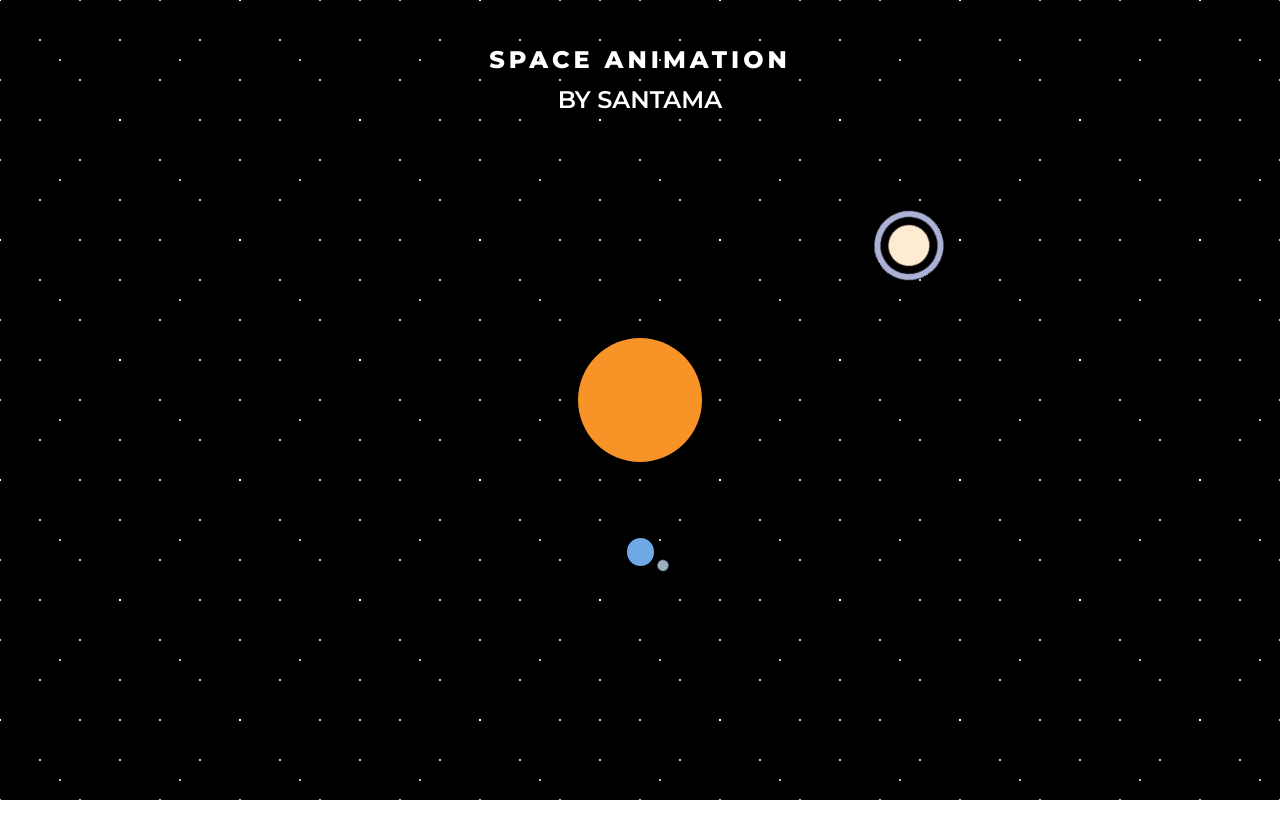
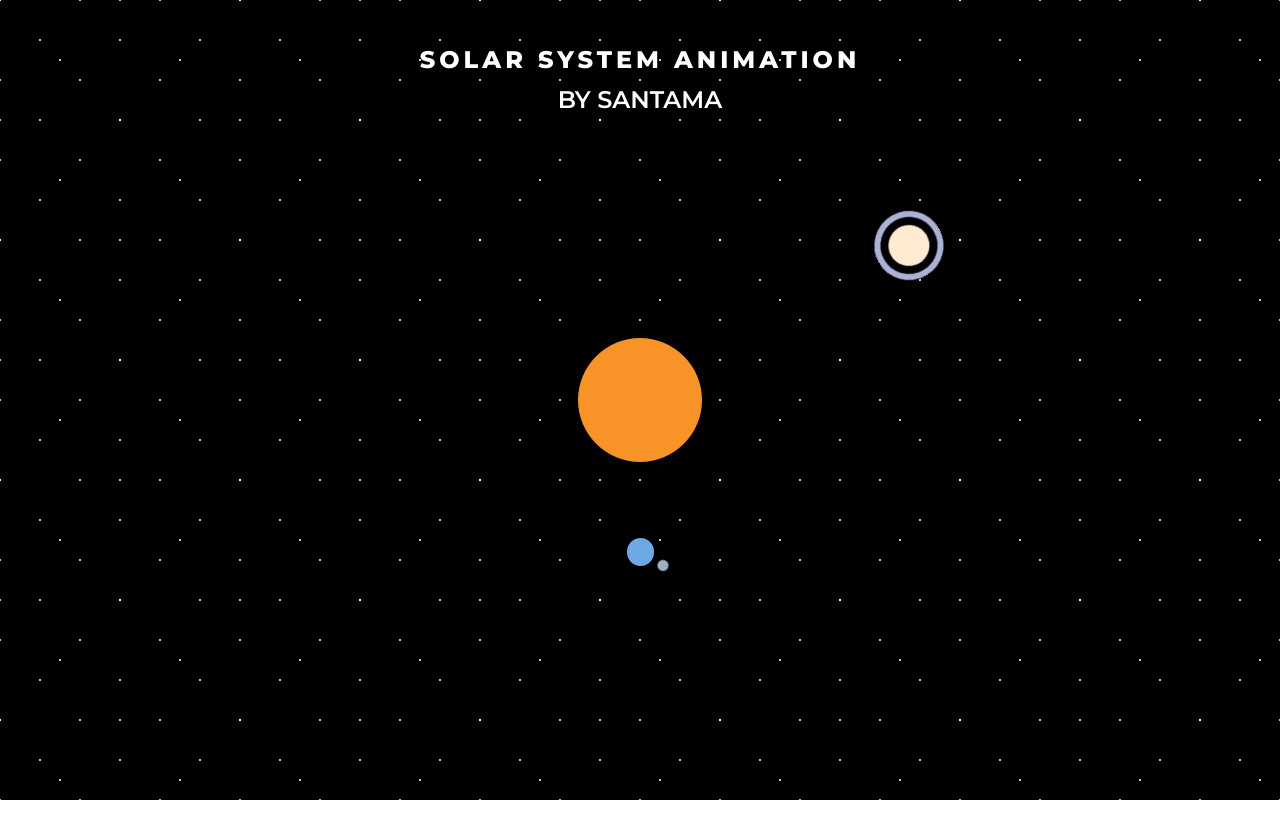
Before and after one commit to santamaa/santamaa.github.io, a plain HTML site: page projects/web-dev/solar-system-animation/index.html in a window 1280 px wide. Drawn offline with Linux system fonts and the light colour scheme.

Commit message:
update solar system animation

```diff
--- a/projects/web-dev/solar-system-animation/index.html
+++ b/projects/web-dev/solar-system-animation/index.html
@@ -4,13 +4,13 @@
     <meta charset="UTF-8">
     <meta http-equiv="X-UA-Compatible" content="IE=edge">
     <meta name="viewport" content="width=device-width, initial-scale=1.0">
-    <title>Space Animaton - By Santama</title>
+    <title>Solar System Animaton - By Santama</title>
     <link rel="stylesheet" href="styles.css">
 </head>
 <body>
 
     <div class="container">
-        <h2><span>Space Animation</span><br>by Santama</h2>
+        <h2><span>Solar System Animation</span><br>by Santama</h2>
         <div class="background">
             <div class="stars-one"></div>
             <div class="stars-two"></div>
```
